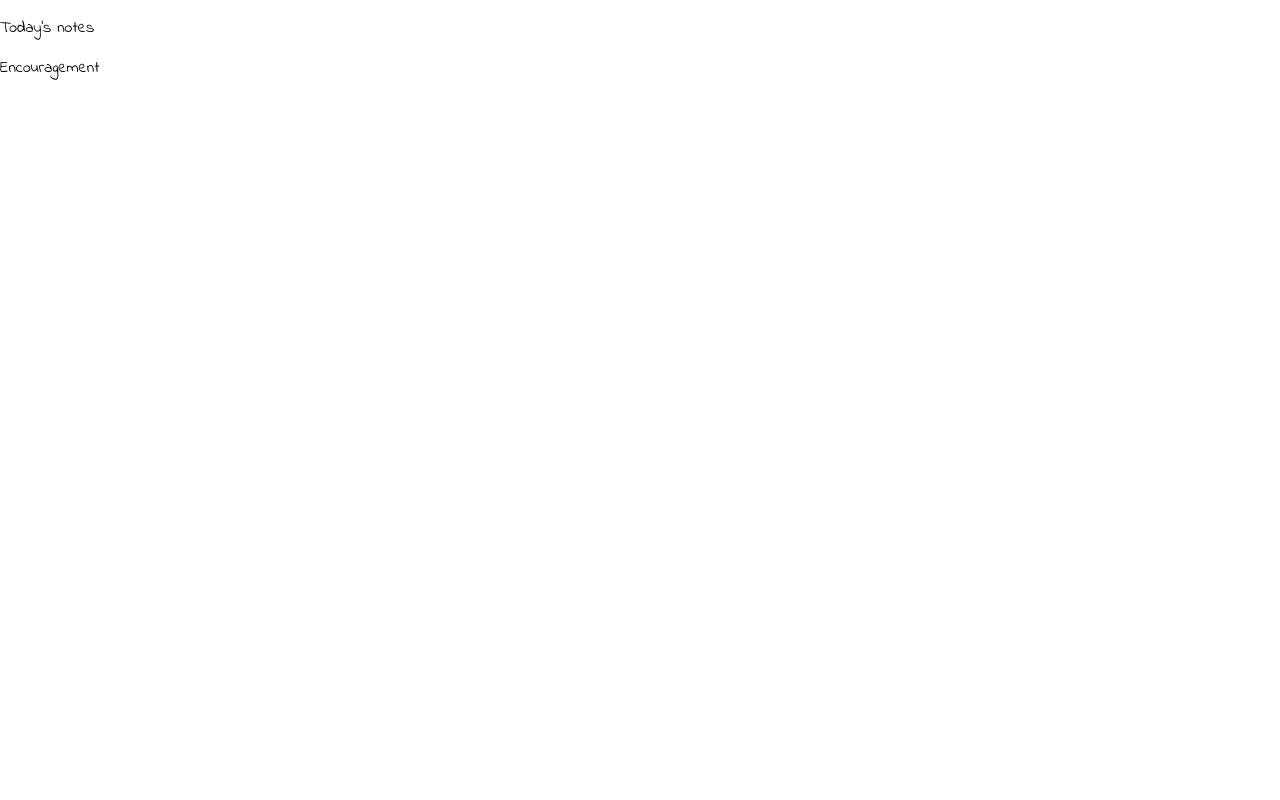
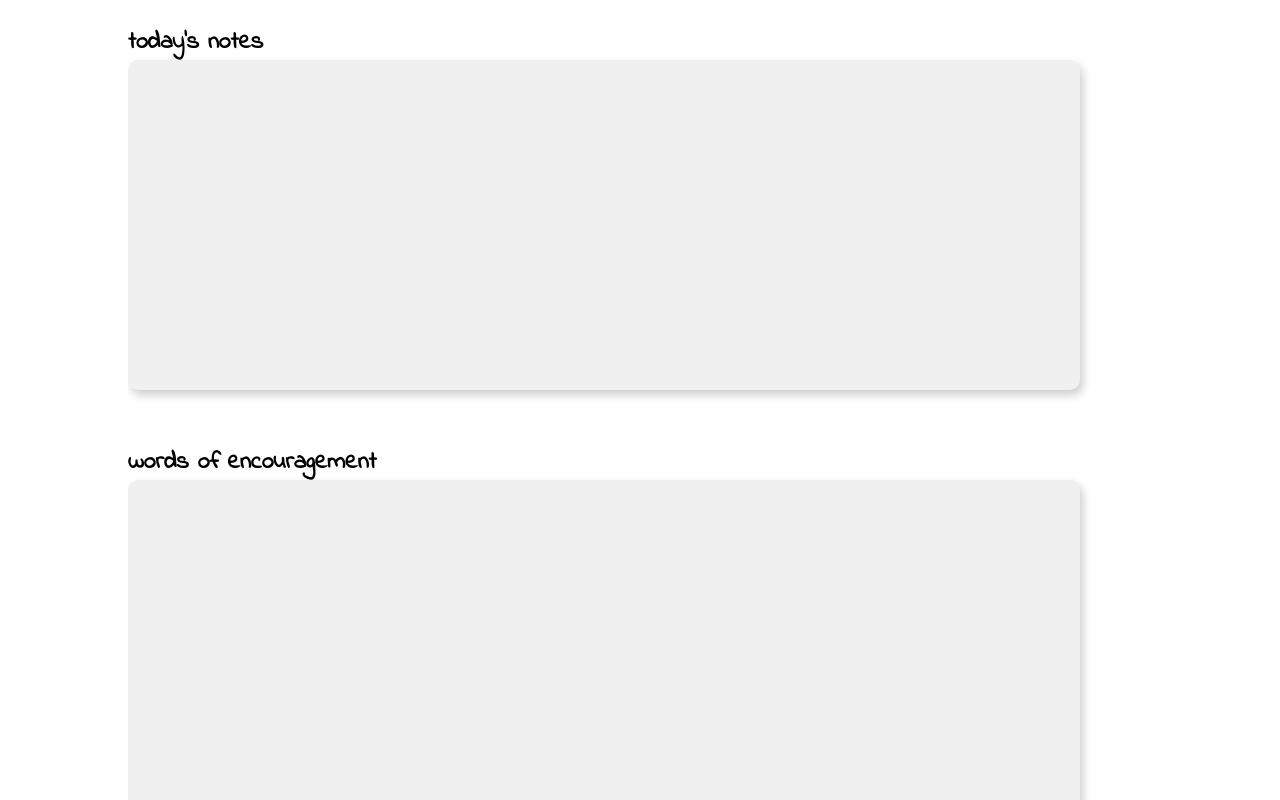
Before and after one commit to l0st-idi0t/WDYDT, a plain HTML site: page board.html in a window 1280 px wide. Drawn offline with Linux system fonts and the light colour scheme.

Commit message:
made the board page

```diff
--- a/board.html
+++ b/board.html
@@ -1,17 +1,20 @@
 <!DOCTYPE html>
-<html>
+<html lang="en">
+  <head>
+    <meta charset="UTF-8" />
     <title>Community Board - WDYDT</title>
-    <head>
     <link rel="stylesheet" href="style.css" />
   </head>
   <body>
-        <p>Today's notes</p>
-        <div class="box">
+    <div class="board-container">
+      <div class="board">
+        <h2>today's notes</h2>
+        <div class="notes" id="todayNotesContent"></div>
       </div>
-        <div class="whiteBox"></div>
-        <p>Encouragement</p>
-        <div class="box">
+      <div class="board">
+        <h2>words of encouragement</h2>
+        <div class="notes" id="encouragementContent"></div>
+      </div>
     </div>
   </body>
-
 </html>
--- a/style.css
+++ b/style.css
@@ -6,6 +6,12 @@ html {
   padding: 0;
   font-family: "Indie Flower", cursive;
   cursor: url("imgs/cursor.png"), auto;
+  display: flex;
+  flex-direction: column;
+  align-items: center;
+  justify-content: center;
+  width: 100%;
+  height: 100%;
 }
 
 img {
@@ -99,3 +105,49 @@ img {
 button {
   cursor: url("imgs/pointer.png"), auto;
 }
+
+.board-container {
+  display: flex;
+  flex-direction: column;
+  overflow-y: auto;
+  width: 90%;
+  height: 100%;
+  margin-top: 20px;
+  margin-left: 10%;
+}
+
+.board {
+  display: flex;
+  flex-direction: column;
+  margin-bottom: 50px;
+}
+
+.notes {
+  display: grid;
+  gap: 10px;
+  grid-template-columns: repeat(auto-fill, minmax(100px, 1fr));
+  width: 80%;
+  min-height: 300px;
+  padding: 15px;
+  border-radius: 10px;
+  overflow-y: auto;
+  background-color: #f0f0f0;
+  box-shadow: 3px 5px 10px rgba(0, 0, 0, 0.2);
+}
+
+.notes .note {
+  background-color: #f0f0f0;
+  padding: 10px;
+  border: 1px solid #ccc;
+  border-radius: 5px;
+}
+
+.board,
+.notes {
+  scroll-behavior: smooth;
+}
+
+.board h2 {
+  margin: 5px 0 0;
+  padding: 0;
+}
```
Lines whose indentation alone changed are shown as unchanged.
